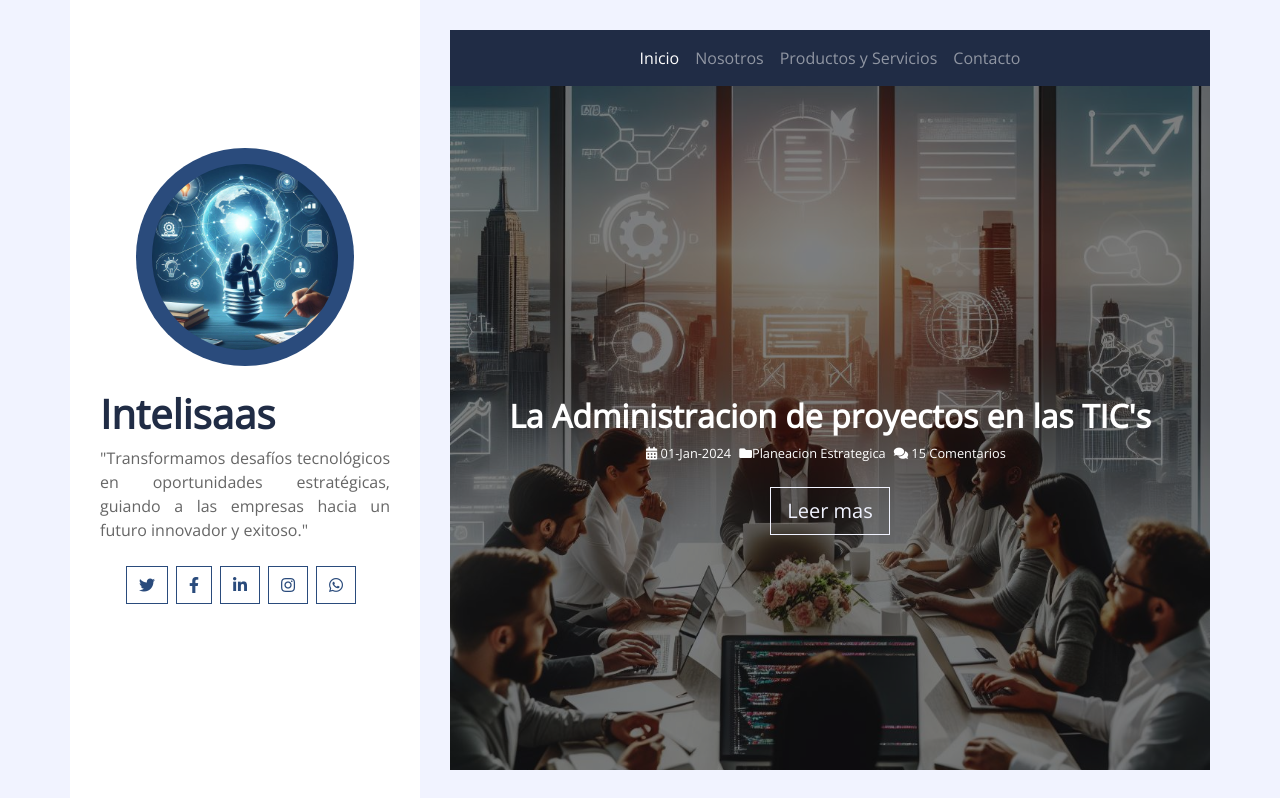
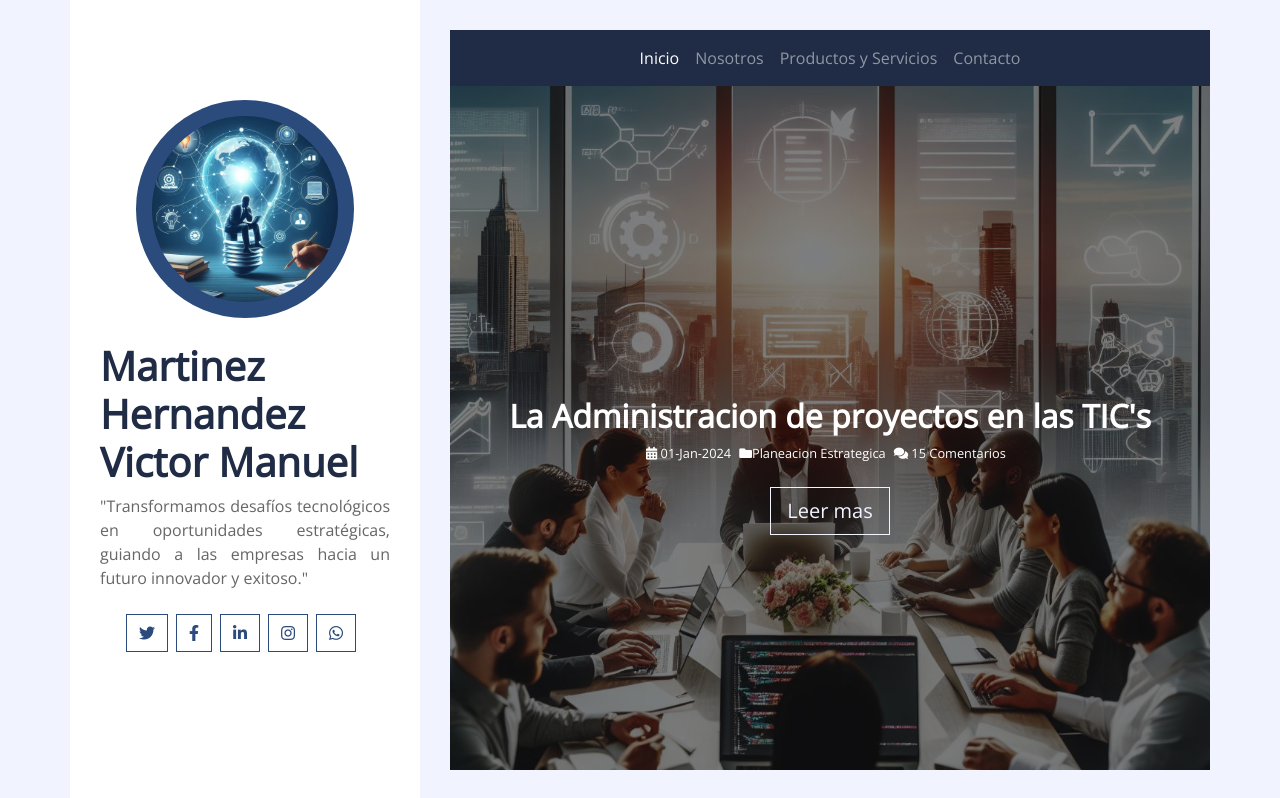
Before and after one commit to Vicman28/intelisaas-webpage, a website with bundled scripts: page index.html in a window 1280 px wide. Shown: the top 798 px of the page. Built offline with nearby package versions, Linux system fonts and the light colour scheme.

Commit message:
Update index.html

```diff
--- a/index.html
+++ b/index.html
@@ -29,7 +29,7 @@
             <div class="sidebar">
                 <div class="sidebar-text d-flex flex-column h-100 justify-content-center text-center">
                     <img class="mx-auto d-block w-75 bg-primary img-fluid rounded-circle mb-4 p-3" src="img/logo.jpeg" alt="Image">
-                    <h1 class="font-weight-bold">Intelisaas</h1>
+                    <h1 class="font-weight-bold">Martinez Hernandez Victor Manuel</h1>
                     <p class="mb-4">
                         "Transformamos desafíos tecnológicos en oportunidades estratégicas, guiando a las empresas hacia un futuro innovador y exitoso."
                     </p>
```
